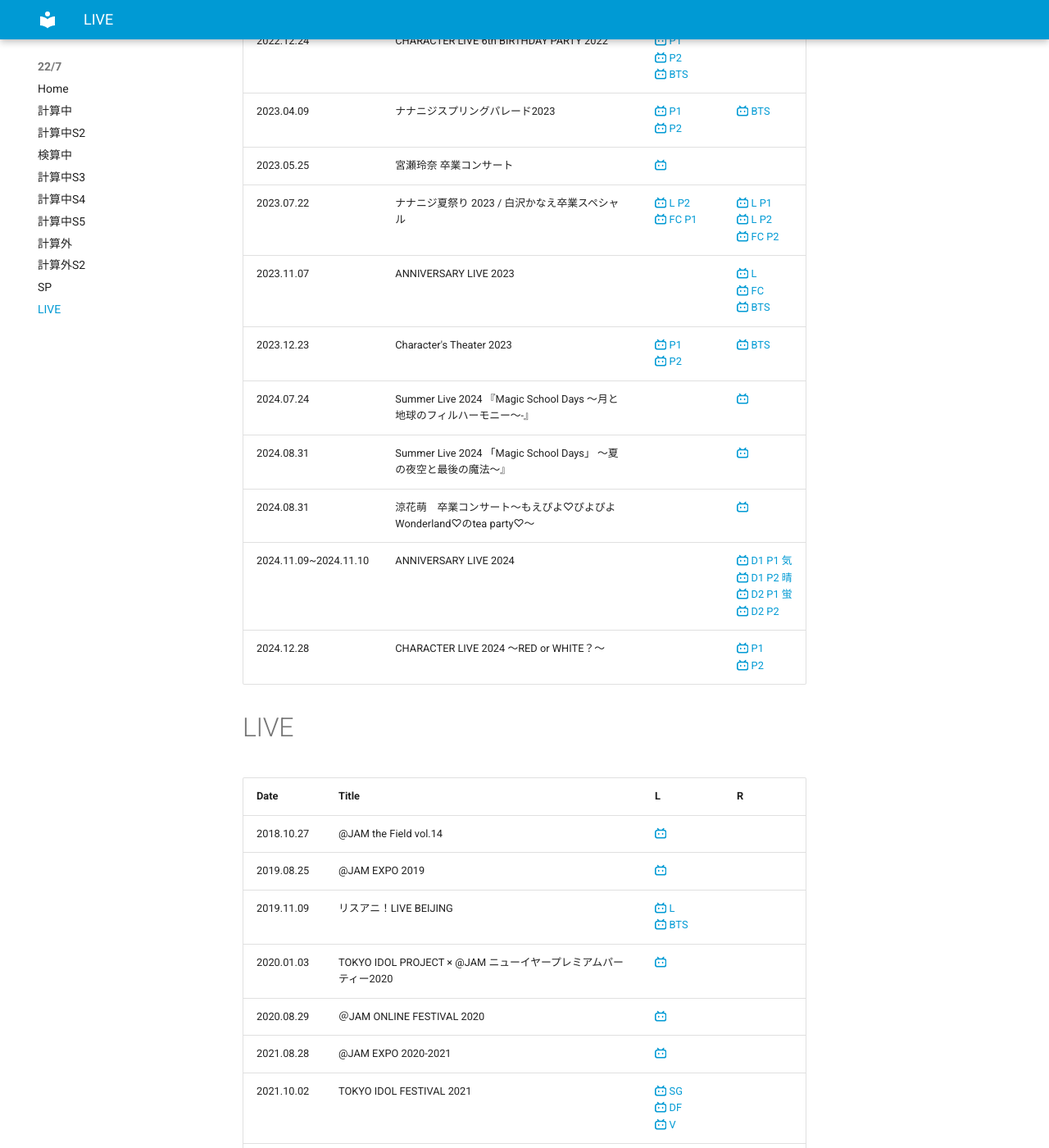
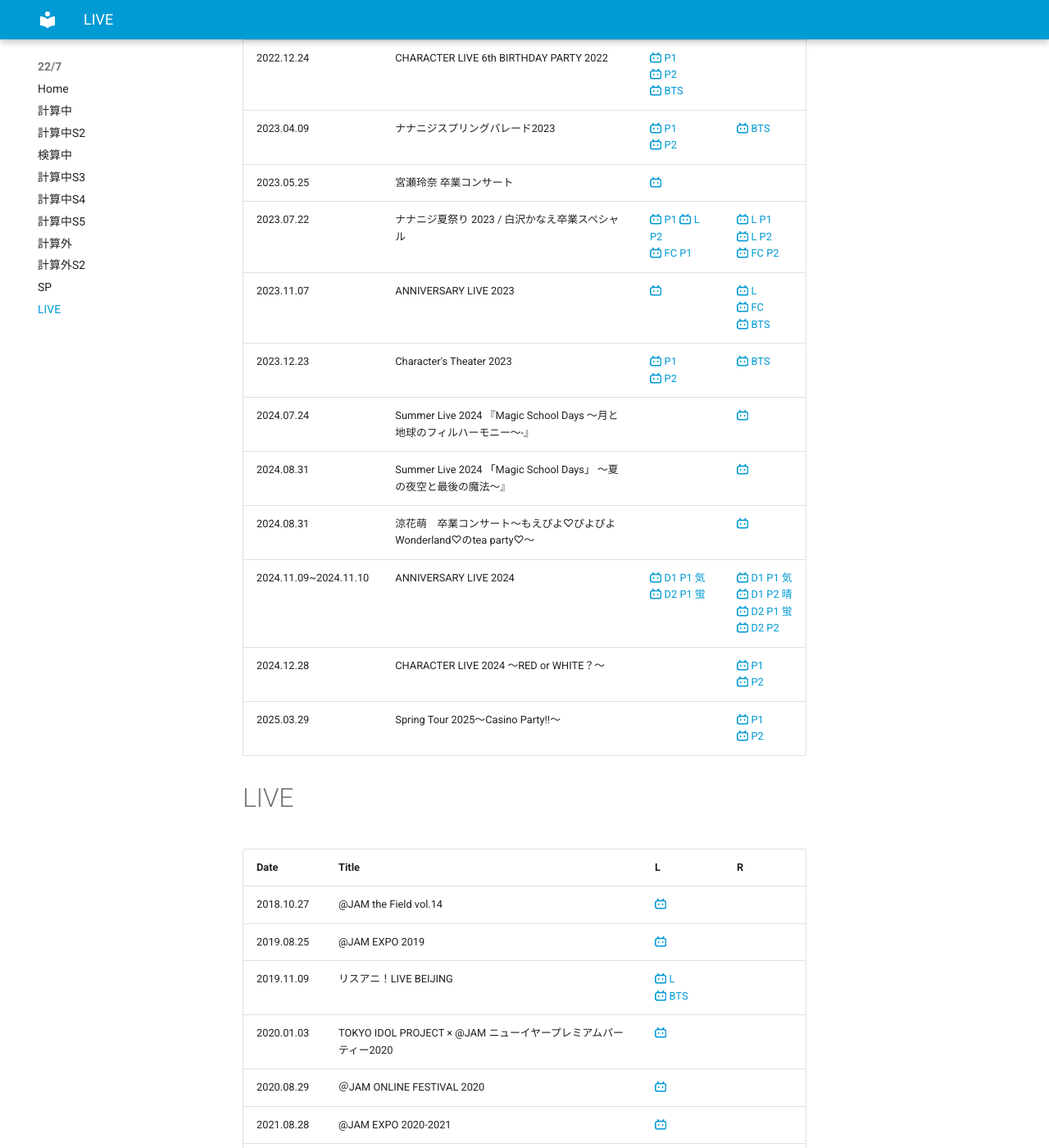
Before and after one commit to aki-192/nananiji, an MkDocs documentation site: the page built from docs/live.md, in a window 1280 px wide and 1400 px high, scrolled down 1303 px. Shown: the whole window at 82% size. Built offline with MkDocs 1.6.1 and Material for MkDocs 9.7.7, drawn with Linux system fonts in a browser that asks for light colours.

Commit message:
Update live.md

```diff
--- a/docs/live.md
+++ b/docs/live.md
@@ -27,14 +27,15 @@
 | 2022.12.24 | CHARACTER LIVE 6th BIRTHDAY PARTY 2022 | [:simple-bilibili: P1](https://www.bilibili.com/video/BV1XY4y1Z7bj/) <br> [:simple-bilibili: P2](https://www.bilibili.com/video/BV1od4y1J7Ji/) <br> [:simple-bilibili: BTS](https://www.bilibili.com/video/BV1Zp4y1V7Fn/) | |
 | 2023.04.09 | ナナニジスプリングパレード2023 | [:simple-bilibili: P1](https://www.bilibili.com/video/BV1Wo4y1t7jr/) <br> [:simple-bilibili: P2](https://www.bilibili.com/video/BV1X24y1T7Db/) | [:simple-bilibili: BTS](https://www.bilibili.com/video/BV1oc411z7dk/)|
 | 2023.05.25 | 宮瀬玲奈 卒業コンサート | [:simple-bilibili:](https://www.bilibili.com/video/BV1ch4y1G72q/) | |
-| 2023.07.22 | ナナニジ夏祭り 2023 / 白沢かなえ卒業スペシャル | [:simple-bilibili: L P2](https://www.bilibili.com/video/BV18o6UY8Eee/) <br> [:simple-bilibili: FC P1](https://www.bilibili.com/video/BV1uy411i7qY/) | [:simple-bilibili: L P1](https://www.bilibili.com/video/BV1im4y177yP/) <br> [:simple-bilibili: L P2](https://www.bilibili.com/video/BV1nh4y1y7My/) <br> [:simple-bilibili: FC P2](https://www.bilibili.com/video/BV168411m7c7/)|
-| 2023.11.07 | ANNIVERSARY LIVE 2023 | | [:simple-bilibili: L](https://www.bilibili.com/video/BV1wM411D71J/) <br> [:simple-bilibili: FC](https://www.bilibili.com/video/BV1aM411S7VN/) <br> [:simple-bilibili: BTS](https://www.bilibili.com/video/BV1ZJ4m1h75T/) |
+| 2023.07.22 | ナナニジ夏祭り 2023 / 白沢かなえ卒業スペシャル | [:simple-bilibili: P1](https://www.bilibili.com/video/BV1f5fMYrE9M/) [:simple-bilibili: L P2](https://www.bilibili.com/video/BV18o6UY8Eee/) <br> [:simple-bilibili: FC P1](https://www.bilibili.com/video/BV1uy411i7qY/) | [:simple-bilibili: L P1](https://www.bilibili.com/video/BV1im4y177yP/) <br> [:simple-bilibili: L P2](https://www.bilibili.com/video/BV1nh4y1y7My/) <br> [:simple-bilibili: FC P2](https://www.bilibili.com/video/BV168411m7c7/)|
+| 2023.11.07 | ANNIVERSARY LIVE 2023 | [:simple-bilibili:](https://www.bilibili.com/video/BV1f5fMYrEqc/) | [:simple-bilibili: L](https://www.bilibili.com/video/BV1wM411D71J/) <br> [:simple-bilibili: FC](https://www.bilibili.com/video/BV1aM411S7VN/) <br> [:simple-bilibili: BTS](https://www.bilibili.com/video/BV1ZJ4m1h75T/) |
 | 2023.12.23 | Character's Theater 2023 | [:simple-bilibili: P1](https://www.bilibili.com/video/BV1jv421y7aY/) <br> [:simple-bilibili: P2](https://www.bilibili.com/video/BV1Fr421c77f/) | [:simple-bilibili: BTS](https://www.bilibili.com/video/BV12z421U7pa/) |
 | 2024.07.24 | Summer Live 2024 『Magic School Days ～月と地球のフィルハーモニー～-』 | | [:simple-bilibili:](https://www.bilibili.com/video/BV13W42197J7/) |
 | 2024.08.31 | Summer Live 2024 「Magic School Days」 〜夏の夜空と最後の魔法〜』 | | [:simple-bilibili:](https://www.bilibili.com/video/BV1uJnfeoEEE/) |
 | 2024.08.31 | 涼花萌　卒業コンサート〜もえぴよ♡ぴよぴよWonderland♡のtea party♡〜 | | [:simple-bilibili:](https://www.bilibili.com/video/BV1KbHcebECa/) |
-| 2024.11.09~2024.11.10 | ANNIVERSARY LIVE 2024 |  |  [:simple-bilibili: D1 P1 気](https://www.bilibili.com/video/BV1DADkYBEz2/) <br> [:simple-bilibili: D1 P2 晴](https://www.bilibili.com/video/BV1SDDkYiE6o/) <br> [:simple-bilibili: D2 P1 蛍](https://www.bilibili.com/video/BV1Tcm6YHE4j/) <br> [:simple-bilibili: D2 P2](https://www.bilibili.com/video/BV1KPm6YJEsc/) |
+| 2024.11.09~2024.11.10 | ANNIVERSARY LIVE 2024 |  [:simple-bilibili: D1 P1 気](https://www.bilibili.com/video/BV1BbP4ekEaD/) <br> [:simple-bilibili: D2 P1 蛍](https://www.bilibili.com/video/BV18W9UYFE7t/) |  [:simple-bilibili: D1 P1 気](https://www.bilibili.com/video/BV1DADkYBEz2/) <br> [:simple-bilibili: D1 P2 晴](https://www.bilibili.com/video/BV1SDDkYiE6o/) <br> [:simple-bilibili: D2 P1 蛍](https://www.bilibili.com/video/BV1Tcm6YHE4j/) <br> [:simple-bilibili: D2 P2](https://www.bilibili.com/video/BV1KPm6YJEsc/) |
 | 2024.12.28 | CHARACTER LIVE 2024 〜RED or WHITE？〜 | | [:simple-bilibili: P1](https://www.bilibili.com/video/BV1NT6bYAEvq/) <br> [:simple-bilibili: P2](https://www.bilibili.com/video/BV1Jq6tYXEiG/) |
+| 2025.03.29 | Spring Tour 2025～Casino Party!!～ | | [:simple-bilibili: P1](https://www.bilibili.com/video/BV1NuZBYeEvM/) <br> [:simple-bilibili: P2](https://www.bilibili.com/video/BV1HBZzYYEeP/) |
 
 # LIVE
 
```
